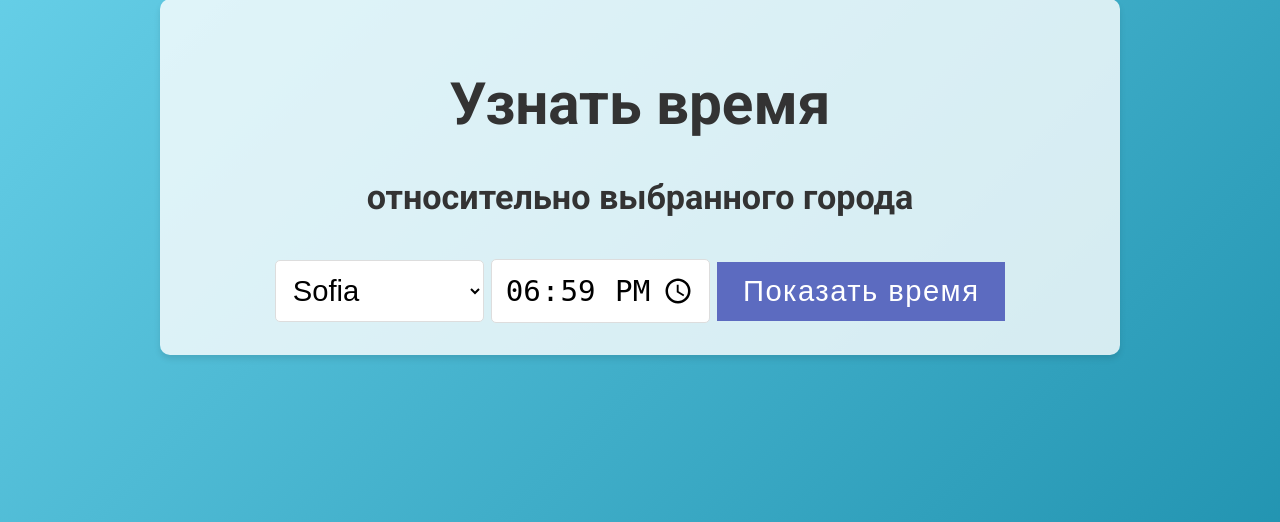
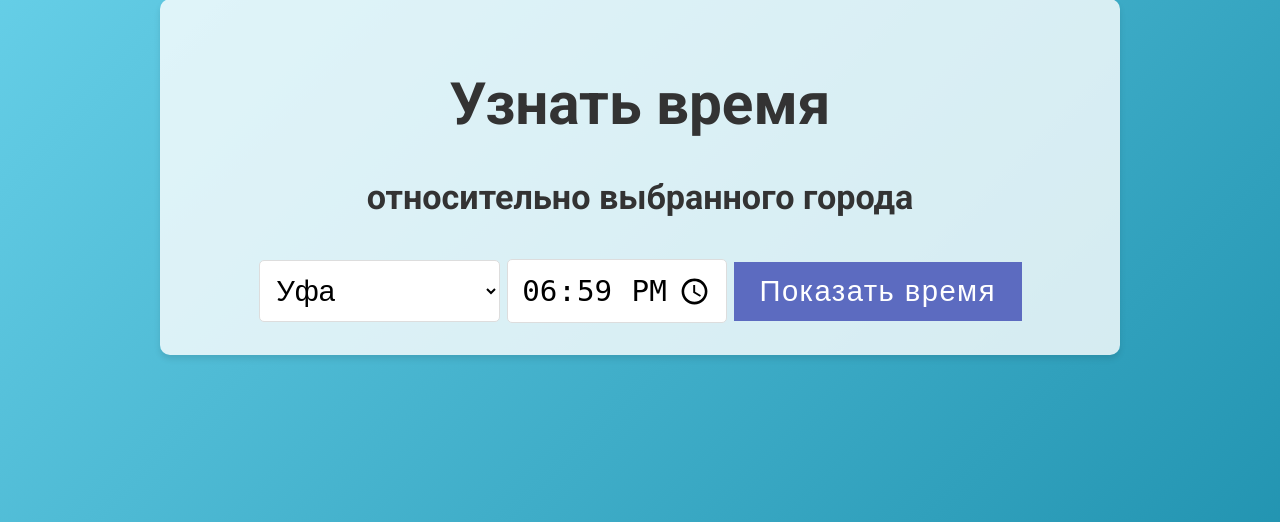
Before and after one commit to KvizadSaderah/times, a Flask app: page / in a window 1280 px wide. Shown: the part 223-745 px from the top of the page. Run offline with Flask 3, Linux system fonts and the light colour scheme.

Commit message:
testing translation

```diff
--- a/app/templates/index.html
+++ b/app/templates/index.html
@@ -69,9 +69,9 @@
             <h1>Узнать время</h1>
             <h3>относительно выбранного города</h3>
             <select id="city-selector">
-                <option value="Уфа">Ufa</option>
-                <option value="София" selected>Sofia</option>
-                <option value="Лос Анджелес">Los Angeles</option>
+                <option value="Ufa" selected>Уфа</option>
+                <option value="Sofia">София</option>
+                <option value="Los Angeles">Лос Анджелес</option>
             </select>
             <input type="time" id="time-input">
             <button id="show-times-btn">Показать время</button>
```
